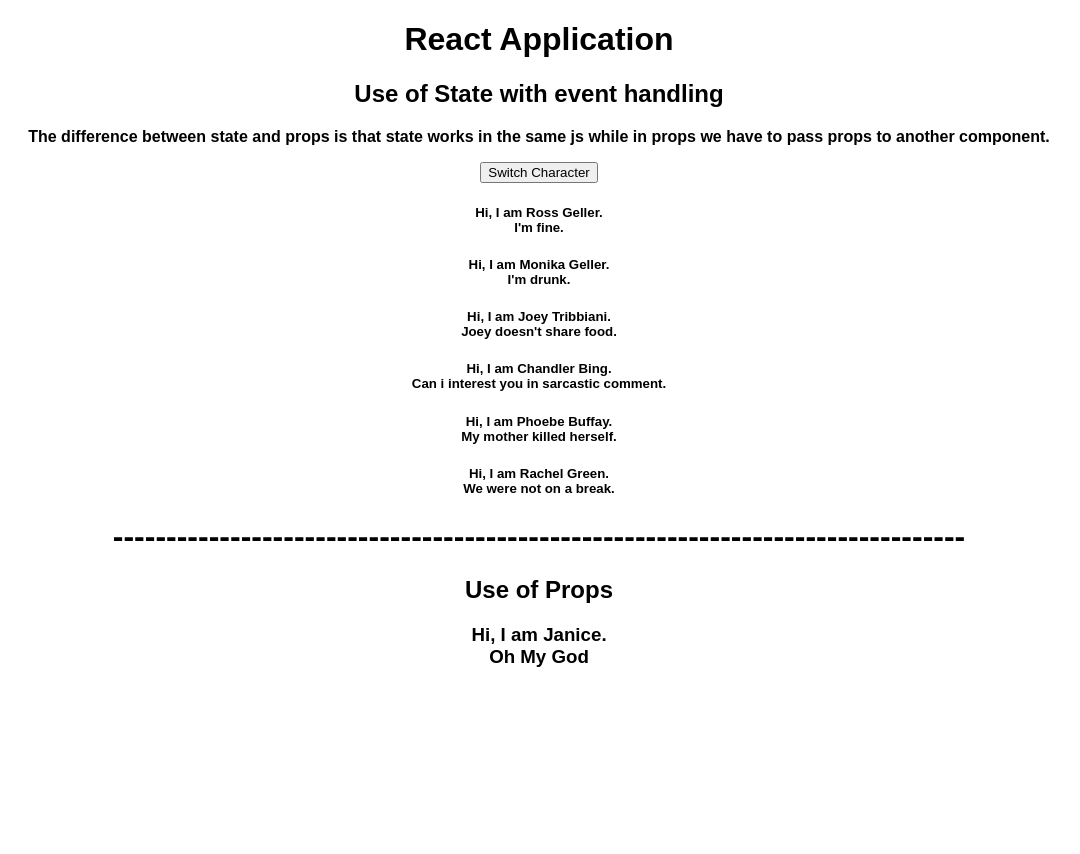
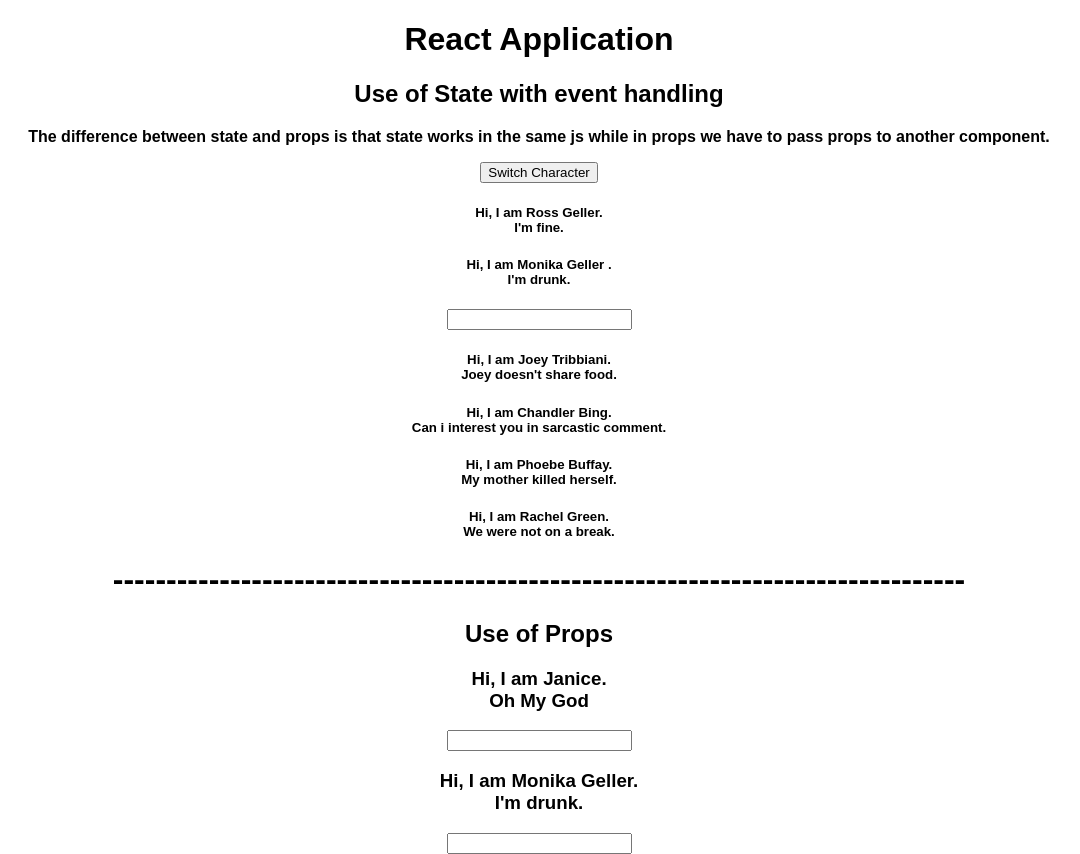
Before and after one commit to Skandh15/FirstApplication, a React (Create React App) app: page / in a window 1280 px wide. Shown: the whole page, without its empty margins (101-1181 px from the left). Before the commit the page ends 800 px from the top, so only its background shows below. Built offline with nearby package versions, Linux system fonts and the light colour scheme.

Commit message:
Added event handling to state component and functional component

```diff
--- a/src/App.js
+++ b/src/App.js
@@ -22,27 +22,41 @@
         <p><strong>The difference between state and props is that state works in the same js while in props we have to pass props to another component.</strong></p>
         <button onClick = {this.CharacterSwitchHandler.bind(this,'It\'s not that common, it\'s not that easy and it doesn\'t happen to every guy.')}>Switch Character</button>
         <h5>Hi, I am { this.state.character[0].name }. <br></br>  { this.state.character[0].tagline } </h5>
-        <h5>Hi, I am { this.state.character[1].name }. <br></br>  { this.state.character[1].tagline } </h5>
-        <h5>Hi, I am { this.state.character[2].name }. <br></br>  { this.state.character[2].tagline } </h5>
+        <h5>Hi, I am { this.state.character[1].name } { this.CharacterSwitchHandler }. <br></br>  { this.state.character[1].tagline } </h5>
+        <input type = 'text' onChange = {this.CharacterSwitchHandler}></input>
+        <h5>Hi, I am { this.state.character[2].name }{ this.CharacterSwitchHandler }. <br></br>  { this.state.character[2].tagline } </h5>
         <h5>Hi, I am { this.state.character[3].name }. <br></br>  { this.state.character[3].tagline } </h5>
         <h5>Hi, I am { this.state.character[4].name }. <br></br>  { this.state.character[4].tagline } </h5>
         <h5>Hi, I am { this.state.character[5].name }. <br></br>  { this.state.character[5].tagline } </h5>
         <h1>--------------------------------------------------------------------------------</h1>
         <h2>Use of Props </h2>
         <Person name = 'Janice' tagline = 'Oh My God'></Person>
+        <Person name = { this.state.character[1].name } changed = {this.NameChangehandler} tagline = { this.state.character[1].tagline }></Person>
       </div>
     );
   }
 
-  CharacterSwitchHandler = (newTagline) =>{
+  CharacterSwitchHandler = (Newevent) =>{
     this.setState({
       character:[
         {name : 'Ross Geller', tagline : "We were on a break."},
-        {name : 'Monika Geller',tagline : "I'm drunk."},
+        {name : 'Monika' ,tagline: "I'm drunk."},
+        {name : 'Joey Tribbiani',tagline : "Joey doesn't share food."},
+        {name: Newevent.target.value,tagline : "Can i interest you in sarcastic comment."},
+        {name: 'Phoebe Buffay', tagline : "My mother killed herself."},
+        {name : 'Rachel Green', tagline : 'newTagline'}
+      ]}
+    )
+  }
+  NameChangehandler = (event) =>{
+    this.setState({
+      character:[
+        {name : 'Ross Geller', tagline : "We were on a break."},
+        {name : event.target.value,tagline : "I'm drunk."},
         {name : 'Joey Tribbiani',tagline : "Joey doesn't share food."},
         {name: 'Chandler Bing',tagline : "Can i interest you in sarcastic comment."},
         {name: 'Phoebe Buffay', tagline : "My mother killed herself."},
-        {name : 'Rachel Green', tagline : newTagline}
+        {name : 'Rachel Green', tagline : 'this.newTagline'}
       ]}
     )
   }
--- a/src/Company/Company.js
+++ b/src/Company/Company.js
@@ -1,8 +1,11 @@
+/* eslint-disable */
+
 import React from 'react';
 const company = (props) => {
     return (
         <div>
             <h3>Hi, I am { props.name }. <br></br> { props.tagline }</h3>
+            <input type = 'text' onChange = {props.changed}></input>
         </div>
         )
 };
```
